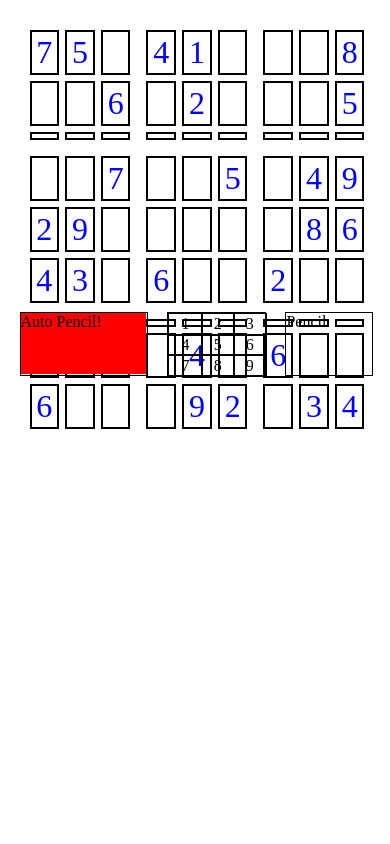
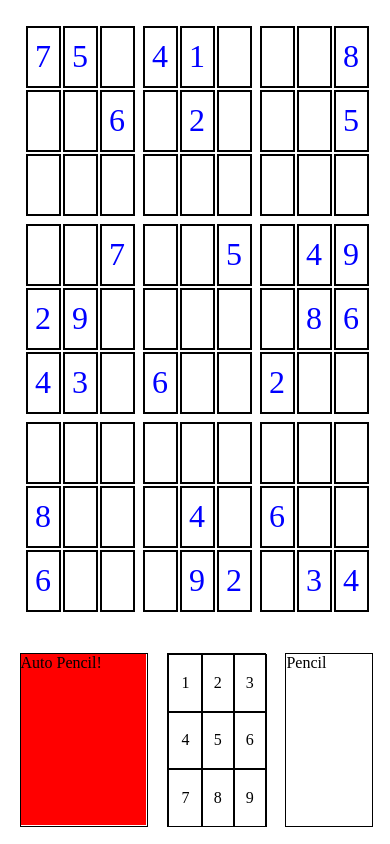
Before and after one commit to lezed1/suDOPEku, a React app: page / in a window 390 px wide. Built offline with nearby package versions, Linux system fonts and the light colour scheme; the HTML template or start-up script is replaced by a standard one.

Commit message:
UI fixes to help with mobile.

```diff
--- a/src/assets/scss/App.scss
+++ b/src/assets/scss/App.scss
@@ -9,7 +9,7 @@ body,
 }
 
 .app {
-  height: 100vmin;
+  // height: 100vmin;
   width: 100vmin;
   margin: auto;
   display: grid;
--- a/src/assets/scss/BoardGrid.scss
+++ b/src/assets/scss/BoardGrid.scss
@@ -8,7 +8,7 @@
     display: grid;
     grid-template-columns: 0 1fr 1fr 1fr 0 1fr 1fr 1fr 0 1fr 1fr 1fr 0;
     grid-template-rows: 0 1fr 1fr 1fr 0 1fr 1fr 1fr 0 1fr 1fr 1fr 0;
-    grid-gap: 10px;
+    grid-gap: 6px;
   }
 
   .cell {
```
